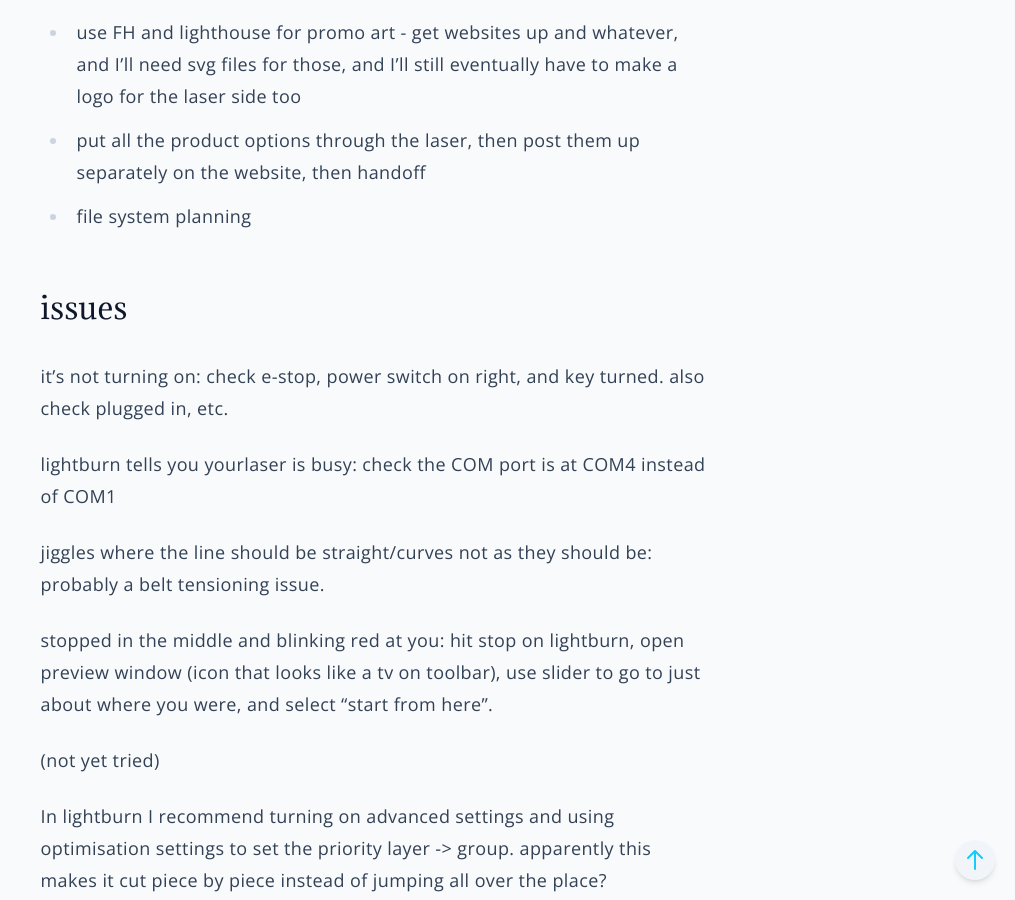
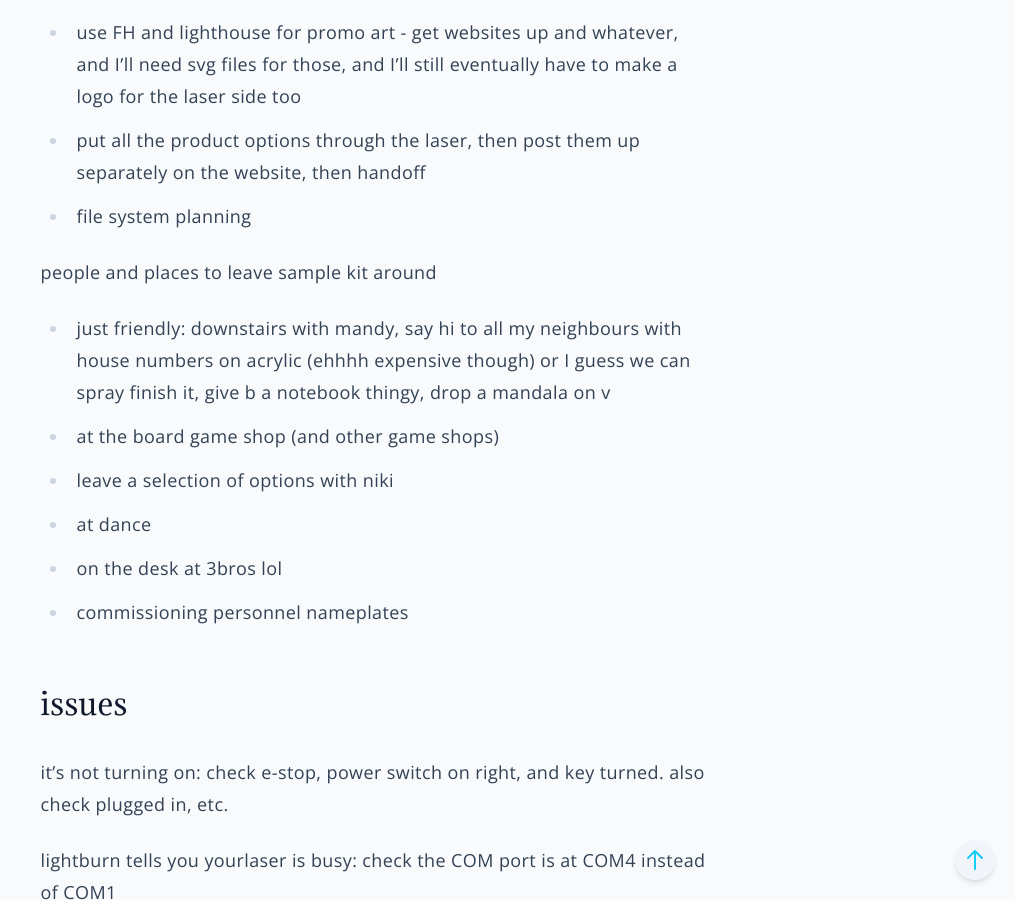
Before and after one commit to paper-engineer/laser-gallery, a Jekyll site: the page built from docs/_pages/troubleshooting.md, in a window 1280 px wide and 900 px high, scrolled down 1576 px. Shown: the whole window, without its empty margins (265-1280 px from the left). Built offline with Jekyll 4.4.1, drawn with Linux system fonts in a browser that asks for light colours.

Commit message:
Update troubleshooting.md

```diff
--- a/docs/_pages/troubleshooting.md
+++ b/docs/_pages/troubleshooting.md
@@ -37,6 +37,14 @@ critical path to production
 - put all the product options through the laser, then post them up separately on the website, then handoff
 - file system planning
 
+people and places to leave sample kit around
+- just friendly: downstairs with mandy, say hi to all my neighbours with house numbers on acrylic (ehhhh expensive though) or I guess we can spray finish it, give b a notebook thingy, drop a mandala on v
+- at the board game shop (and other game shops)
+- leave a selection of options with niki
+- at dance
+- on the desk at 3bros lol
+- commissioning personnel nameplates
+
 ## issues
 
 it's not turning on: check e-stop, power switch on right, and key turned. also check plugged in, etc.
```
